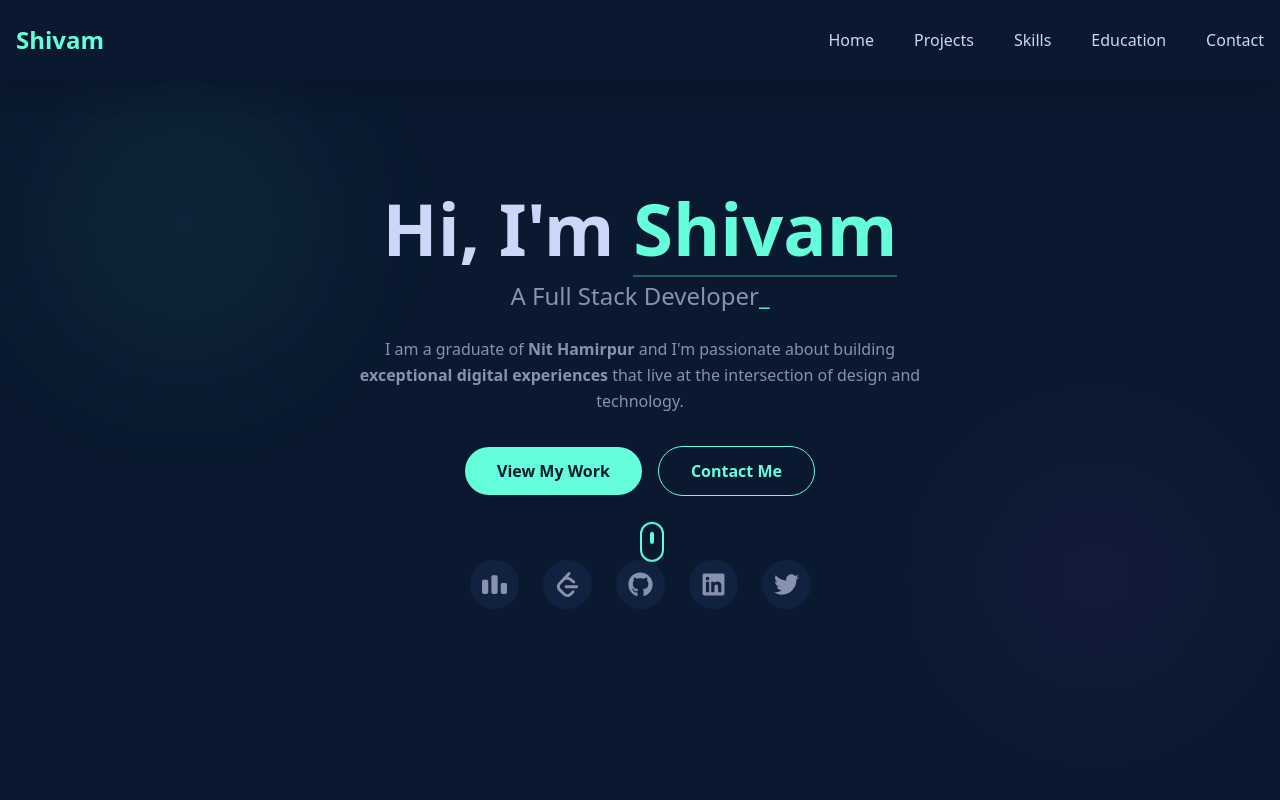
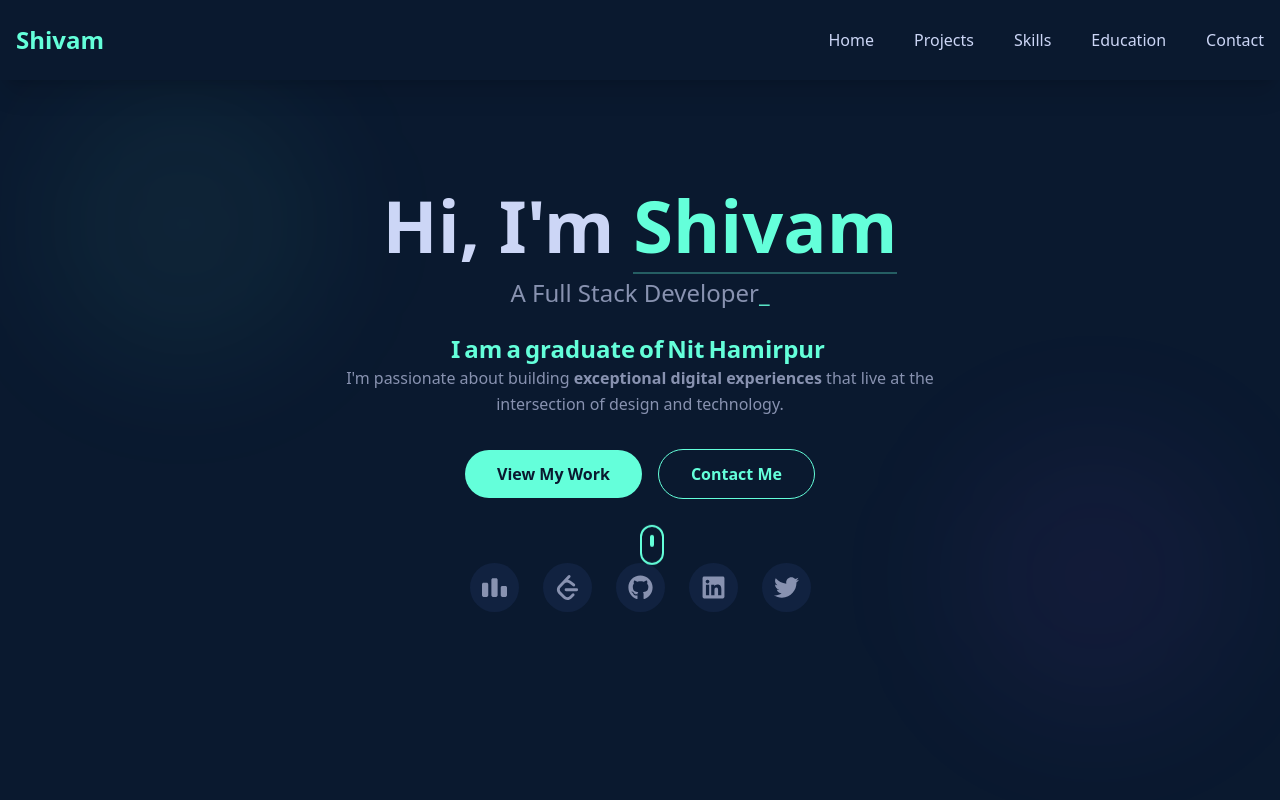
Before and after one commit to saraffa13/myPortfolio, a React (Create React App) app: page / in a window 1280 px wide. Shown: the top 800 px of the page. Built offline with nearby package versions, Linux system fonts and the light colour scheme.

Commit message:
Animation added

```diff
--- a/src/components/Hero.jsx
+++ b/src/components/Hero.jsx
@@ -11,16 +11,15 @@ const Hero = () => {
       opacity: 1,
       transition: {
         delayChildren: 0.3,
-        staggerChildren: 0.2
+        staggerChildren: 0.05
       }
     }
   };
 
-  // Variants for child animations
   const itemVariants = {
-    hidden: { y: 20, opacity: 0 },
+    hidden: { x: -50, opacity: 0 },
     visible: {
-      y: 0,
+      x: 0,
       opacity: 1
     }
   };
@@ -89,12 +88,28 @@ const Hero = () => {
             <span className="text-accent animate-pulse">_</span>
           </motion.h2>
 
+          {/* Highlighted Line with Word Animation */}
+          <motion.div
+            variants={containerVariants}
+            className="text-2xl font-semibold text-accent flex justify-center"
+          >
+            {["I", "am", "a", "graduate", "of", "Nit", "Hamirpur"].map((word, index) => (
+              <motion.span
+                key={index}
+                variants={itemVariants}
+                className="mr-1"
+              >
+                {word}
+              </motion.span>
+            ))}
+          </motion.div>
+
           {/* Description */}
           <motion.p
             variants={itemVariants}
             className="text-textSecondary max-w-[600px] mx-auto mb-8 leading-relaxed"
           >
-            I am a graduate of <strong>Nit Hamirpur</strong> and I'm passionate about building <strong>exceptional digital experiences</strong> that live at the
+            I'm passionate about building <strong>exceptional digital experiences</strong> that live at the
             intersection of design and technology.
           </motion.p>
 
```
